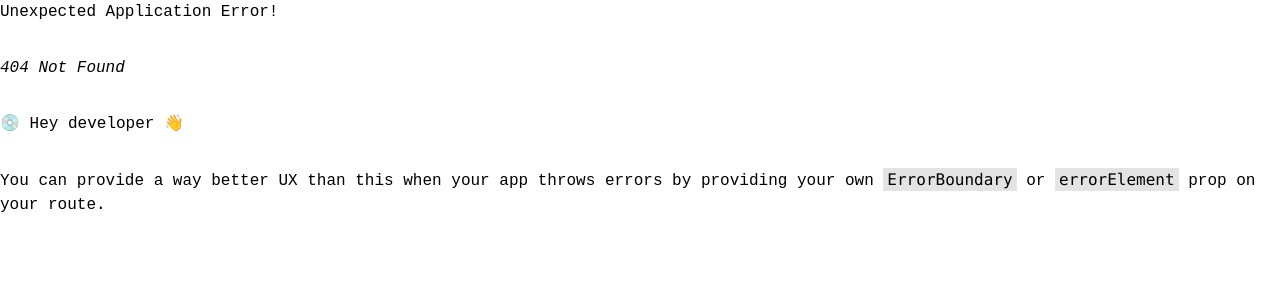
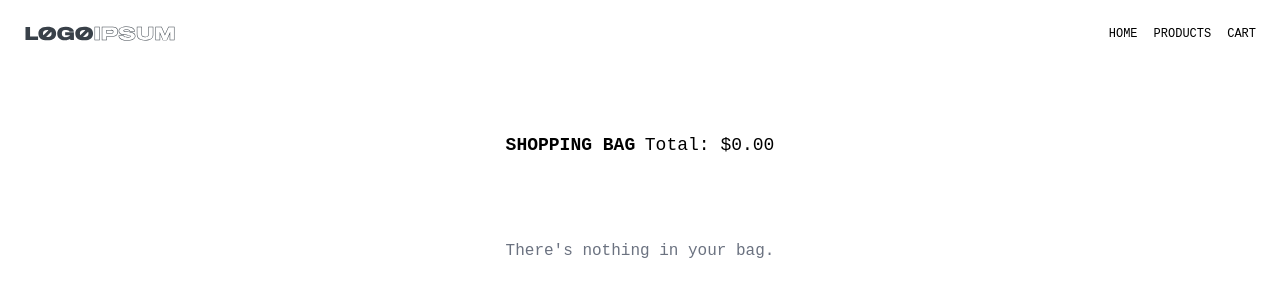
Before and after one commit to simoneschiavo/shopping-cart, a React (Vite) app: page /cart in a window 1280 px wide. Before the commit this address had no page. Shown: the top 300 px of the page. Built offline with nearby package versions, Linux system fonts and the light colour scheme.

Commit message:
feat(Cart): add styles

```diff
--- a/src/pages/Cart/Cart.jsx
+++ b/src/pages/Cart/Cart.jsx
@@ -1,16 +1,39 @@
 import { useLocation } from "react-router-dom";
+import Header from "../../components/Header";
+import CartItems from "./CartItems";
 
 export default function Cart() {
   const location = useLocation();
   const cart = location.state?.cart || [];
 
+  const calculateTotal = () => {
+    return cart
+      .reduce((total, item) => total + item.price * item.quantity, 0)
+      .toFixed(2);
+  };
+
   return (
     <>
       <Header cartCount={cart.length} />
-      <main>
-        <h1>Your Bag</h1>
-        {cart === [] && "There's nothing in your bag."}
-        {cart !== [] && <CartItems cart={cart} />}
+      <main className="max-w-7xl mx-auto px-4 sm:px-6 lg:px-8 py-8">
+        <div className="space-y-8">
+          <div className="flex justify-between items-center">
+            <h1 className="text-lg font-bold  uppercase">Shopping Bag</h1>
+            <p className="text-lg">
+              Total: ${calculateTotal()}
+            </p>
+          </div>
+
+          {cart.length === 0 ? (
+            <div className="text-center py-12">
+              <p className="text-gray-500">There's nothing in your bag.</p>
+            </div>
+          ) : (
+            <div className="overflow-hidden border-b border-gray-200">
+              <CartItems cart={cart} />
+            </div>
+          )}
+        </div>
       </main>
     </>
   );
--- /dev/null
+++ b/src/pages/Cart/CartItems.jsx
@@ -0,0 +1,65 @@
+export default function CartItems({ cart }) {
+  return (
+    <table className="min-w-full divide-y divide-gray-200">
+      <thead className="bg-gray-50">
+        <tr>
+          <th
+            scope="col"
+            className="px-6 py-3 text-left text-xs font-medium text-gray-500 uppercase tracking-wider"
+          >
+            Product
+          </th>
+          <th
+            scope="col"
+            className="px-6 py-3 text-left text-xs font-medium text-gray-500 uppercase tracking-wider"
+          >
+            Name
+          </th>
+          <th
+            scope="col"
+            className="px-6 py-3 text-left text-xs font-medium text-gray-500 uppercase tracking-wider"
+          >
+            Quantity
+          </th>
+          <th
+            scope="col"
+            className="px-6 py-3 text-left text-xs font-medium text-gray-500 uppercase tracking-wider"
+          >
+            Price
+          </th>
+          <th
+            scope="col"
+            className="px-6 py-3 text-left text-xs font-medium text-gray-500 uppercase tracking-wider"
+          >
+            Total
+          </th>
+        </tr>
+      </thead>
+      <tbody className="bg-white divide-y divide-gray-200">
+        {cart.map((item) => (
+          <tr key={item.id}>
+            <td className="px-6 py-4 whitespace-nowrap">
+              <img
+                src={item.image}
+                alt={item.name}
+                className="h-20 w-20 object-contain"
+              />
+            </td>
+            <td className="px-6 py-4 whitespace-nowrap text-sm text-gray-900">
+              {item.title}
+            </td>
+            <td className="px-6 py-4 whitespace-nowrap text-sm text-gray-900">
+              {item.quantity}
+            </td>
+            <td className="px-6 py-4 whitespace-nowrap text-sm text-gray-900">
+              ${item.price}
+            </td>
+            <td className="px-6 py-4 whitespace-nowrap text-sm text-gray-900">
+              ${(item.price * item.quantity).toFixed(2)}
+            </td>
+          </tr>
+        ))}
+      </tbody>
+    </table>
+  );
+}
--- a/src/routes.jsx
+++ b/src/routes.jsx
@@ -1,6 +1,6 @@
 import App from "./App";
 import Products from "./pages/Products/Products";
-
+import Cart from "./pages/Cart/Cart";
 const routes = [
   {
     path: "/",
@@ -16,6 +16,10 @@ const routes = [
       },
     ],
   },
+  {
+    path: "/cart",
+    element: <Cart />,
+  },
 ];
 
 export default routes;
```
